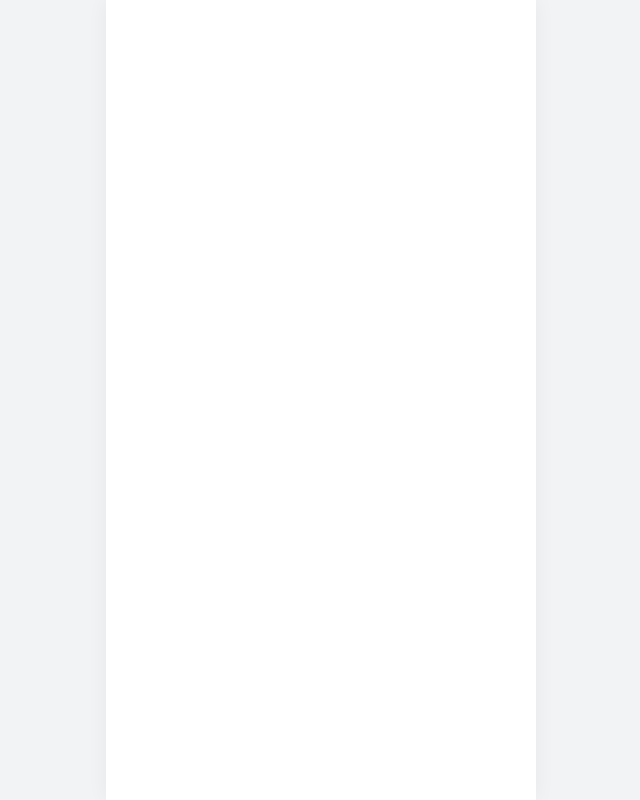
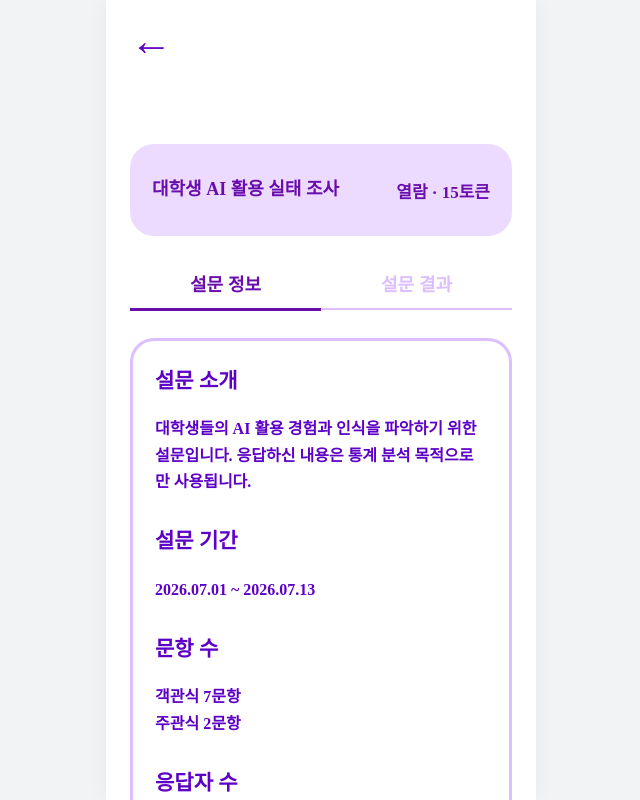
Before and after one commit to kah070809-rgb/Loopa-frontend, a React (Vite) app: page /surveydetail in a window 1280 px wide. Before the commit this address had no page. Shown: the whole page, without its empty margins (319-959 px from the left). Built offline with nearby package versions, Linux system fonts and the light colour scheme.

Commit message:
열람하기 화면  수정&설문세부사항 화면 완성

```diff
--- a/src/App.jsx
+++ b/src/App.jsx
@@ -8,6 +8,7 @@ import PublicArchiveMain from './pages/publicarchive/PublicArchiveMain';
 import ArchiveExtra from './pages/publicarchive/ArchiveExtra';
 import MyArchive from './pages/publicarchive/MyArchive';
 import SurveyPurchase from './pages/publicarchive/SurveyPurchase';
+import SurveyDetail from './pages/publicarchive/SurveyDetail';
 // 💡 1. AppLayout 컴포넌트를 불러옵니다 (경로 확인 필수!)
 //import './App.css';
 
@@ -35,6 +36,7 @@ function App() {
           <Route path="/archiveextra" element={<ArchiveExtra />}/>
           <Route path="/myarchive" element={<MyArchive />}/>
           <Route path="/surveypurchase" element={<SurveyPurchase />}/>
+          <Route path="/surveydetail" element={<SurveyDetail />}/>
         </Routes>
       </AppLayout>
     </BrowserRouter>
--- /dev/null
+++ b/src/pages/publicarchive/SurveyDetail.css
@@ -0,0 +1,238 @@
+.survey-detail-page {
+  width: 100%;
+  min-height: 100vh;
+  padding: 20px 24px;
+  box-sizing: border-box;
+  background-color: #ffffff;
+}
+
+.survey-detail-back-button {
+  border: none;
+  background: none;
+  padding: 0;
+
+  color: #5d01c6;
+  font-size: 42px;
+  font-weight: 700;
+  line-height: 1;
+
+  cursor: pointer;
+}
+
+.survey-detail-title-box {
+  width: 100%;
+  min-height: 92px;
+  margin-top: 82px;
+  padding: 0 22px;
+  box-sizing: border-box;
+
+  border-radius: 24px;
+  background-color: #ecdbff;
+
+  display: flex;
+  align-items: center;
+  justify-content: space-between;
+  gap: 12px;
+}
+
+.survey-detail-title {
+  margin: 0;
+
+  color: #6a0dad;
+  font-size: 18px;
+  font-weight: 800;
+  line-height: 1.3;
+}
+
+.survey-detail-token {
+  margin: 0;
+  flex-shrink: 0;
+
+  color: #6a0dad;
+  font-size: 17px;
+  font-weight: 800;
+}
+
+.survey-detail-tab-wrapper {
+  width: 100%;
+  margin-top: 34px;
+
+  display: flex;
+  align-items: center;
+}
+
+.survey-detail-tab {
+  width: 50%;
+  border: none;
+  background: none;
+  padding: 0 0 12px;
+
+  color: #ddbfff;
+  font-size: 18px;
+  font-weight: 800;
+
+  cursor: pointer;
+}
+
+.survey-detail-tab.active {
+  color: #6a0dad;
+}
+
+.survey-detail-tab-line {
+  width: 100%;
+  height: 2px;
+  background-color: #ddbfff;
+}
+
+.survey-detail-tab-active-line {
+  width: 50%;
+  height: 3px;
+  background-color: #6a0dad;
+  transition: transform 0.2s ease;
+}
+
+.survey-detail-tab-active-line.info {
+  transform: translateX(0);
+}
+
+.survey-detail-tab-active-line.result {
+  transform: translateX(100%);
+}
+
+.survey-detail-info-card {
+  width: 100%;
+  margin-top: 28px;
+  padding: 28px 22px 34px;
+  box-sizing: border-box;
+
+  border: 3px solid #ddbfff;
+  border-radius: 24px;
+  background-color: #ffffff;
+}
+
+.survey-detail-info-section {
+  margin-bottom: 34px;
+}
+
+.survey-detail-info-section:last-child {
+  margin-bottom: 0;
+}
+
+.survey-detail-info-section h2 {
+  margin: 0 0 22px;
+
+  color: #5d01c6;
+  font-size: 21px;
+  font-weight: 800;
+  line-height: 1.2;
+}
+
+.survey-detail-info-section p {
+  margin: 0;
+
+  color: #5d01c6;
+  font-size: 16px;
+  font-weight: 700;
+  line-height: 1.65;
+}
+
+.survey-detail-result-list {
+  margin-top: 28px;
+}
+
+.survey-detail-result-card {
+  width: 100%;
+  min-height: 190px;
+  margin-bottom: 24px;
+  padding: 22px 20px;
+  box-sizing: border-box;
+
+  border: 3px solid #e3b8ff;
+  border-radius: 22px;
+  background-color: #ffffff;
+}
+
+.survey-detail-result-card:last-child {
+  margin-bottom: 0;
+}
+
+.survey-detail-result-question {
+  margin: 0 0 14px;
+
+  color: #6a0dad;
+  font-size: 19px;
+  font-weight: 800;
+  line-height: 1.35;
+}
+
+.survey-detail-result-count {
+  margin: 0 0 18px;
+
+  color: #8b2bc1;
+  font-size: 15px;
+  font-weight: 700;
+}
+
+.survey-detail-result-content {
+  display: flex;
+  align-items: center;
+  gap: 20px;
+}
+
+.survey-detail-pie-chart {
+  width: 120px;
+  height: 120px;
+  flex-shrink: 0;
+
+  border-radius: 50%;
+  background-color: #ecd8ff;
+
+  display: flex;
+  align-items: center;
+  justify-content: center;
+
+  color: #8b2bc1;
+  font-size: 13px;
+  font-weight: 800;
+}
+
+.survey-detail-option-list {
+  flex: 1;
+}
+
+.survey-detail-option-row {
+  display: grid;
+  grid-template-columns: 24px 1fr 52px 48px;
+  align-items: center;
+  gap: 6px;
+
+  margin-bottom: 8px;
+
+  color: #8b2bc1;
+  font-size: 13px;
+  font-weight: 700;
+}
+
+.survey-detail-option-row:last-child {
+  margin-bottom: 0;
+}
+
+.survey-detail-option-check {
+  width: 18px;
+  height: 18px;
+  border: 2px solid #ddbfff;
+  border-radius: 6px;
+
+  display: flex;
+  align-items: center;
+  justify-content: center;
+
+  color: #8b2bc1;
+  font-size: 12px;
+  line-height: 1;
+}
+
+.survey-detail-option-percent,
+.survey-detail-option-count {
+  text-align: right;
+}
--- /dev/null
+++ b/src/pages/publicarchive/SurveyDetail.jsx
@@ -0,0 +1,163 @@
+import { useState } from "react";
+import { useNavigate } from "react-router-dom";
+import "./SurveyDetail.css";
+
+function SurveyDetail() {
+  const navigate = useNavigate();
+
+  const [activeTab, setActiveTab] = useState("info");
+
+   const survey = {
+  title: "대학생 AI 활용 실태 조사",
+  description:
+    "대학생들의 AI 활용 경험과 인식을 파악하기 위한 설문입니다. 응답하신 내용은 통계 분석 목적으로만 사용됩니다.",
+  period: "2026.07.01 ~ 2026.07.13",
+  questionCount: {
+    objective: 7,
+    subjective: 2,
+  },
+  responseCount: 52,
+
+  results: [
+    {
+      id: 1,
+      question: "현재 학년은 어떻게 되시나요?",
+      responseCount: 52,
+      options: [
+        { id: 1, label: "1학년", percent: 62.5, count: 33 },
+        { id: 2, label: "2학년", percent: 12.5, count: 7 },
+        { id: 3, label: "3학년", percent: 12.5, count: 6 },
+        { id: 4, label: "4학년", percent: 12.5, count: 6 },
+      ],
+    },
+    {
+      id: 2,
+      question: "공모전에 참여한 경험이 있나요?",
+      responseCount: 52,
+      options: [
+        { id: 1, label: "있다", percent: 62.5, count: 33 },
+        { id: 2, label: "없다", percent: 37.5, count: 19 },
+      ],
+    },
+    {
+      id: 3,
+      question: "학교에서 공모전 참여를 위해 가장 필요하다고 생각하는 지원은 무엇인가요?",
+      responseCount: 52,
+      options: [],
+    },
+  ],
+};
+
+  return (
+    <section className="survey-detail-page">
+      <button
+        className="survey-detail-back-button"
+        type="button"
+        onClick={() => navigate(-1)}
+      >
+        ←
+      </button>
+
+      <div className="survey-detail-title-box">
+        <h1 className="survey-detail-title">{survey.title}</h1>
+
+        <p className="survey-detail-token">열람 · 15토큰</p>
+      </div>
+
+      <div className="survey-detail-tab-wrapper">
+         <button
+          className={`survey-detail-tab ${activeTab === "info" ? "active" : ""}`}
+          type="button"
+          onClick={() => setActiveTab("info")}
+         >
+             설문 정보
+         </button>
+
+         <button
+          className={`survey-detail-tab ${activeTab === "result" ? "active" : ""}`}
+          type="button"
+          onClick={() => setActiveTab("result")}
+         >
+             설문 결과
+         </button>
+      </div>
+
+      <div className="survey-detail-tab-line">
+         <div
+          className={`survey-detail-tab-active-line ${
+          activeTab === "result" ? "result" : "info"
+          }`}
+         />
+      </div>
+
+      {activeTab === "info" && (
+         <article className="survey-detail-info-card">
+             <div className="survey-detail-info-section">
+                 <h2>설문 소개</h2>
+                 <p>{survey.description}</p>
+             </div>
+
+             <div className="survey-detail-info-section">
+                 <h2>설문 기간</h2>
+                 <p>{survey.period}</p>
+             </div>
+
+             <div className="survey-detail-info-section">
+                 <h2>문항 수</h2>
+                 <p>
+                     객관식 {survey.questionCount.objective}문항
+                     <br />
+                     주관식 {survey.questionCount.subjective}문항
+                 </p>
+             </div>
+
+             <div className="survey-detail-info-section">
+                 <h2>응답자 수</h2>
+                 <p>{survey.responseCount}명</p>
+             </div>
+         </article>
+      )}
+
+      {activeTab === "result" && (
+         <div className="survey-detail-result-list">
+             {survey.results.map((result, index) => (
+             <article className="survey-detail-result-card" key={result.id}>
+                 <h2 className="survey-detail-result-question">
+                     Q{index + 1}. {result.question}
+                 </h2>
+
+                 <p className="survey-detail-result-count">
+                     응답 {result.responseCount}명
+                 </p>
+
+                 <div className="survey-detail-result-content">
+                     <div className="survey-detail-pie-chart">
+                         원그래프
+                     </div>
+
+                     <div className="survey-detail-option-list">
+                         {result.options.map((option) => (
+                         <div className="survey-detail-option-row" key={option.id}>
+                             <span className="survey-detail-option-check">✓</span>
+                             <span className="survey-detail-option-label">
+                                 {option.label}
+                             </span>
+                             <span className="survey-detail-option-percent">
+                                 {option.percent}%
+                             </span>
+                             <span className="survey-detail-option-count">
+                                 ({option.count}명)
+                             </span>
+                         </div>
+                          ))}
+                     </div>
+                 </div>
+             </article>
+    ))}
+  </div>
+)}
+    </section>
+  );
+}
+
+export default SurveyDetail;
--- a/src/pages/publicarchive/SurveyPurchase.jsx
+++ b/src/pages/publicarchive/SurveyPurchase.jsx
@@ -13,7 +13,7 @@ function SurveyPurchase() {
 
   const PURCHASE_TOKEN = 15;
 
-  const userToken = 2;
+  const userToken = 52;
 
   const surveyData = {
     title: '대학생 AI 활용 실태 조사',
@@ -89,7 +89,7 @@ function SurveyPurchase() {
        type="button"
        onClick={() => {
        if (isPurchased) {
-       navigate("/survey-result");
+       navigate("/SurveyDetail");
        return;
        }
 
```
